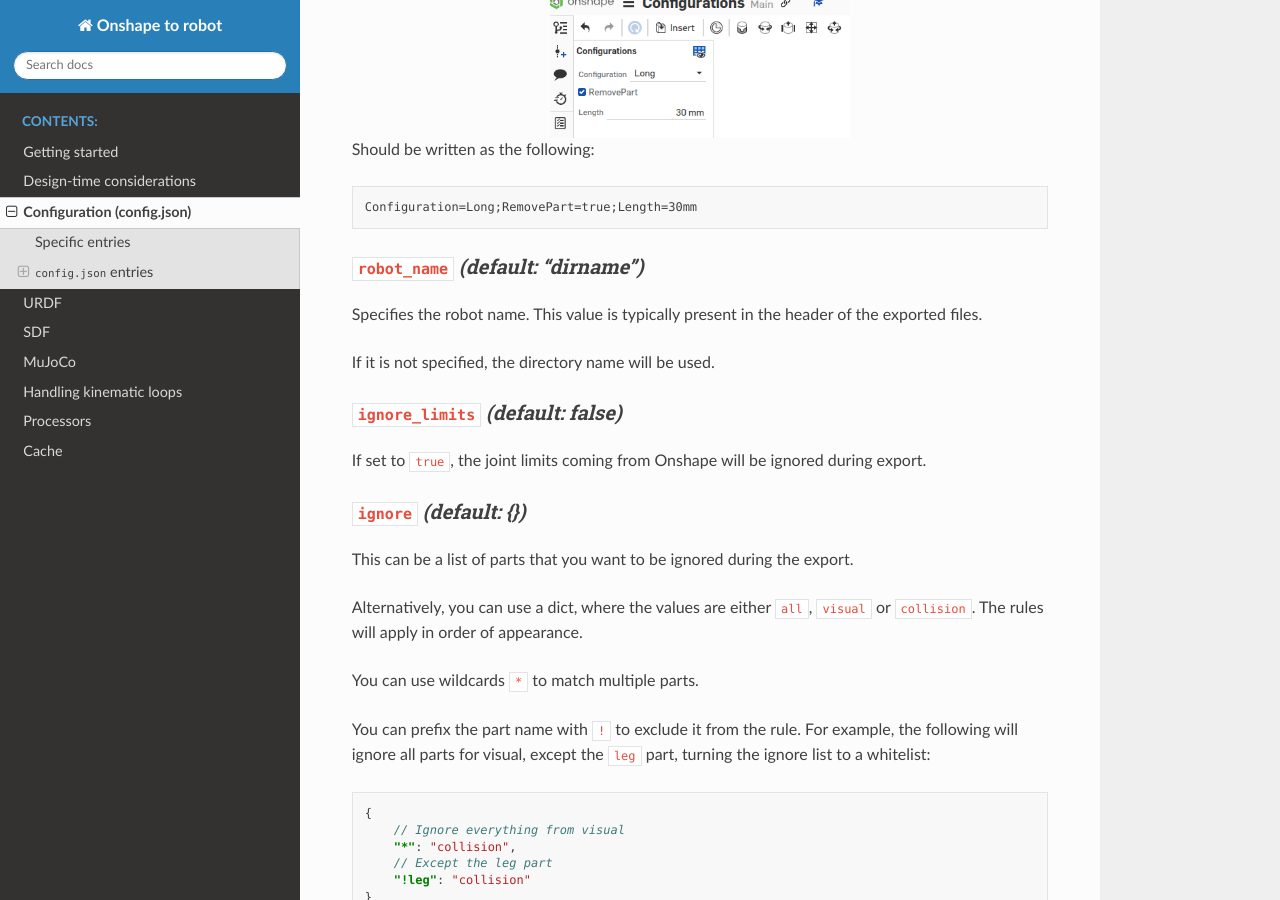
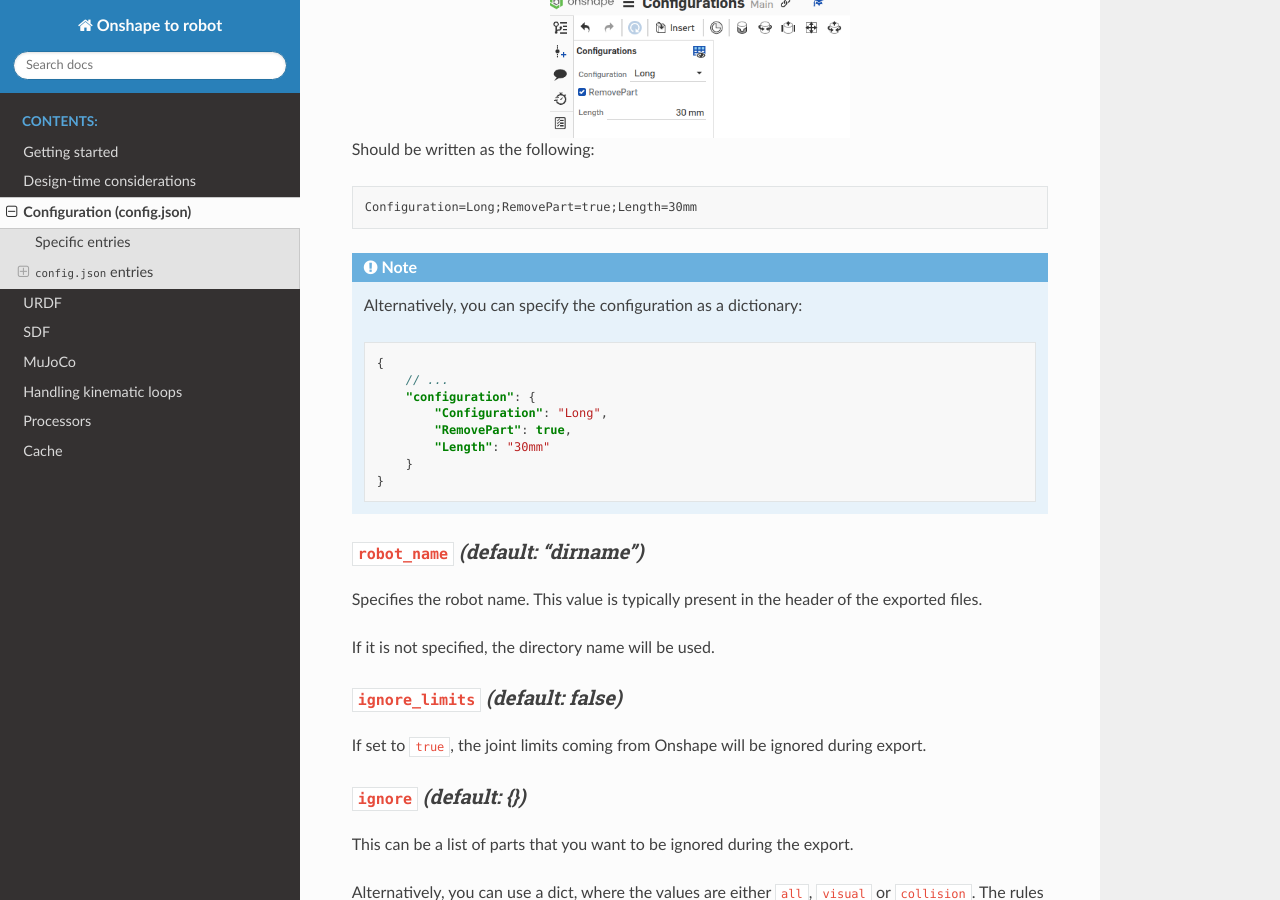
Before and after one commit to Rhoban/onshape-to-robot, a Sphinx documentation site: the page built from docs/source/config.rst, in a window 1280 px wide and 900 px high, scrolled down 3320 px. Built offline with Sphinx 7.4.7 and the Read the Docs theme 3.1.0, drawn with Linux system fonts in a browser that asks for light colours.

Commit message:
Allowing configuration to be specified as a dictionary

```diff
--- a/docs/source/config.rst
+++ b/docs/source/config.rst
@@ -166,6 +166,21 @@ Should be written as the following:
 
     Configuration=Long;RemovePart=true;Length=30mm
 
+.. note::
+
+    Alternatively, you can specify the configuration as a dictionary:
+
+    .. code-block:: json
+
+        {
+            // ...
+            "configuration": {
+                "Configuration": "Long",
+                "RemovePart": true,
+                "Length": "30mm"
+            }
+        }
+
 
 ``robot_name`` *(default: "dirname")*
 ~~~~~~~~~~~~~~~~~~~~~~~~~~~~~~~~~~~~~
```
Also changed, not shown: 1 other file.
